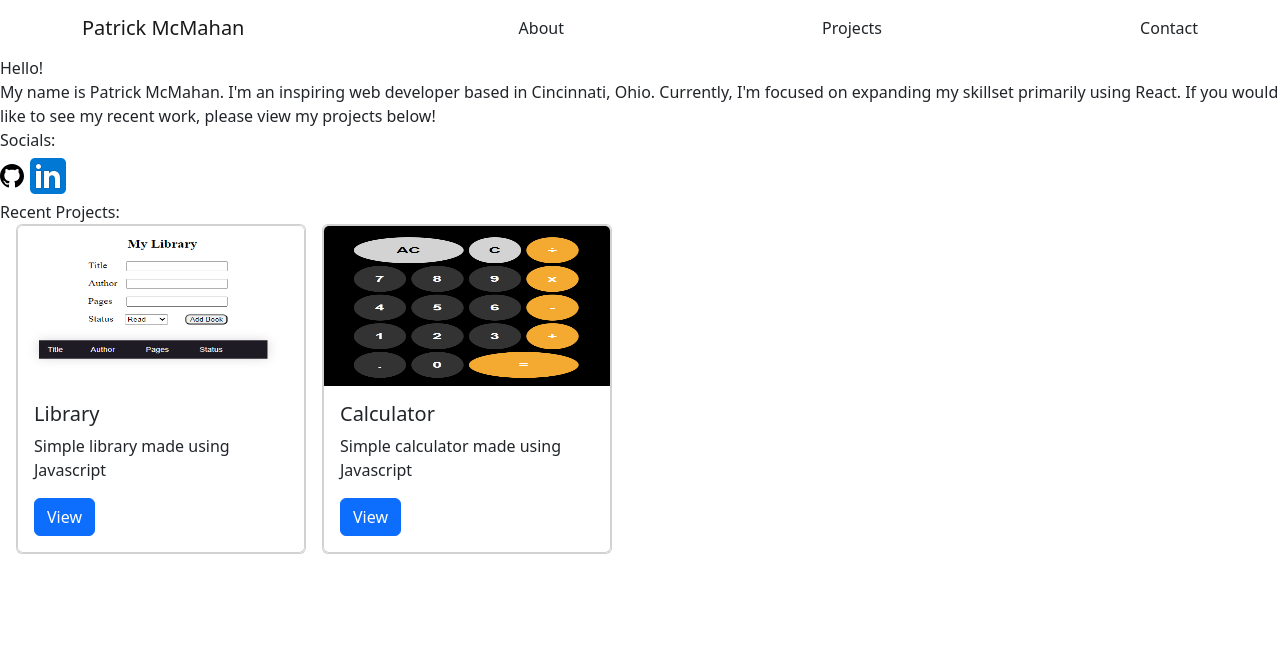
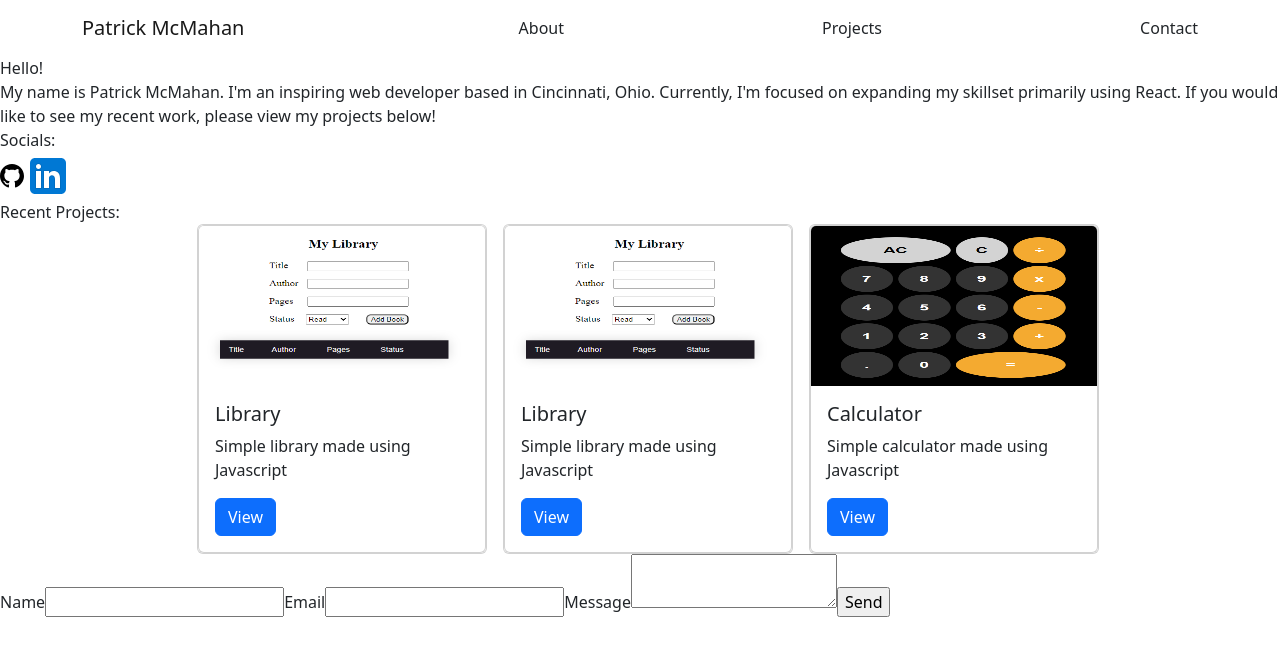
Before and after one commit to pmcmahan1/portfolio-site, a React (Vite) app: page / in a window 1280 px wide. Shown: the top 656 px of the page. Built offline with nearby package versions, Linux system fonts and the light colour scheme.

Commit message:
Contact form

```diff
--- a/package.json
+++ b/package.json
@@ -10,6 +10,7 @@
     "preview": "vite preview"
   },
   "dependencies": {
+    "@emailjs/browser": "^3.11.0",
     "bootstrap": "^5.2.3",
     "react": "^18.2.0",
     "react-bootstrap": "^2.7.4",
--- a/src/App.css
+++ b/src/App.css
@@ -1,5 +1,6 @@
 .cards-list {
     display: flex;
+    justify-content: center;
     gap: 1rem;
     padding-left: 1rem;
 }
--- a/src/App.jsx
+++ b/src/App.jsx
@@ -5,6 +5,8 @@ import Nav from './components/Nav';
 import About from './components/About';
 import Card from './components/Card';
 import data from './data';
+import { ContactUs } from './components/Contact';
+
 
 function App() {
   const cards = data.map(item => {
@@ -24,6 +26,7 @@ function App() {
       <section className="cards-list">
         {cards}
       </section>
+      <ContactUs />
     </>
   )
 }
--- /dev/null
+++ b/src/components/Contact.jsx
@@ -0,0 +1,30 @@
+import React, { useRef } from 'react';
+import emailjs from '@emailjs/browser';
+
+export const ContactUs = () => {
+  const form = useRef();
+
+  const sendEmail = (e) => {
+    e.preventDefault();
+
+    emailjs.sendForm('service_kww3oef', 'template_huw7ri9', form.current, 'Zb2qfXNI10w3ACGvL')
+      .then((result) => {
+          console.log(result.text);
+          e.target.reset();
+      }, (error) => {
+          console.log(error.text);
+      });
+  };
+
+  return (
+    <form ref={form} onSubmit={sendEmail}>
+      <label>Name</label>
+      <input type="text" name="from_name" />
+      <label>Email</label>
+      <input type="email" name="user_email" />
+      <label>Message</label>
+      <textarea name="message" />
+      <input type="submit" value="Send" />
+    </form>
+  );
+};
--- a/src/data.js
+++ b/src/data.js
@@ -1,4 +1,10 @@
 export default [
+    {
+        title: "Library",
+        description: "Simple library made using Javascript",
+        coverImg: "src/assets/library.PNG",
+        url: "https://pmcmahan1.github.io/Library/"
+    },
     {
         title: "Library",
         description: "Simple library made using Javascript",
```
Also changed, not shown: 1 other file (tests, documents, lock files or other folders).
